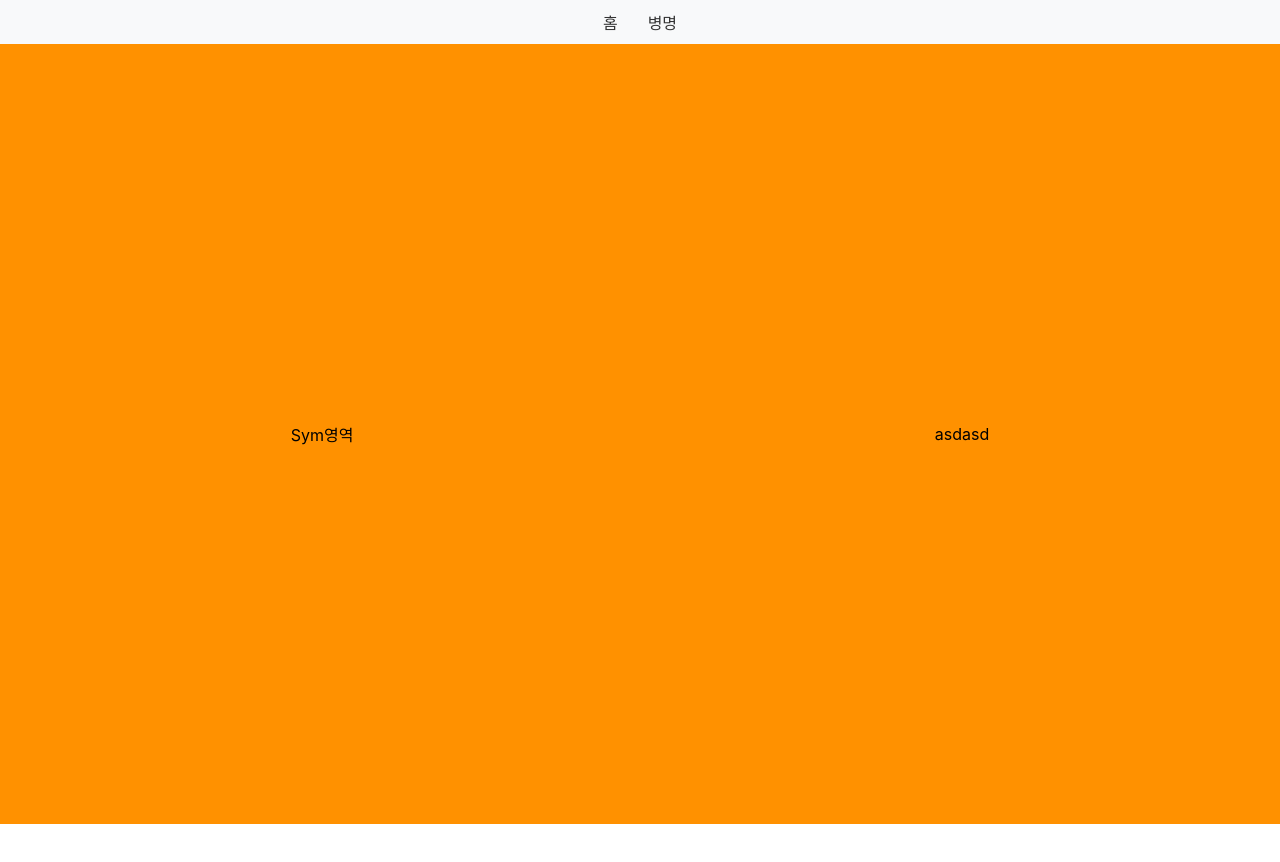
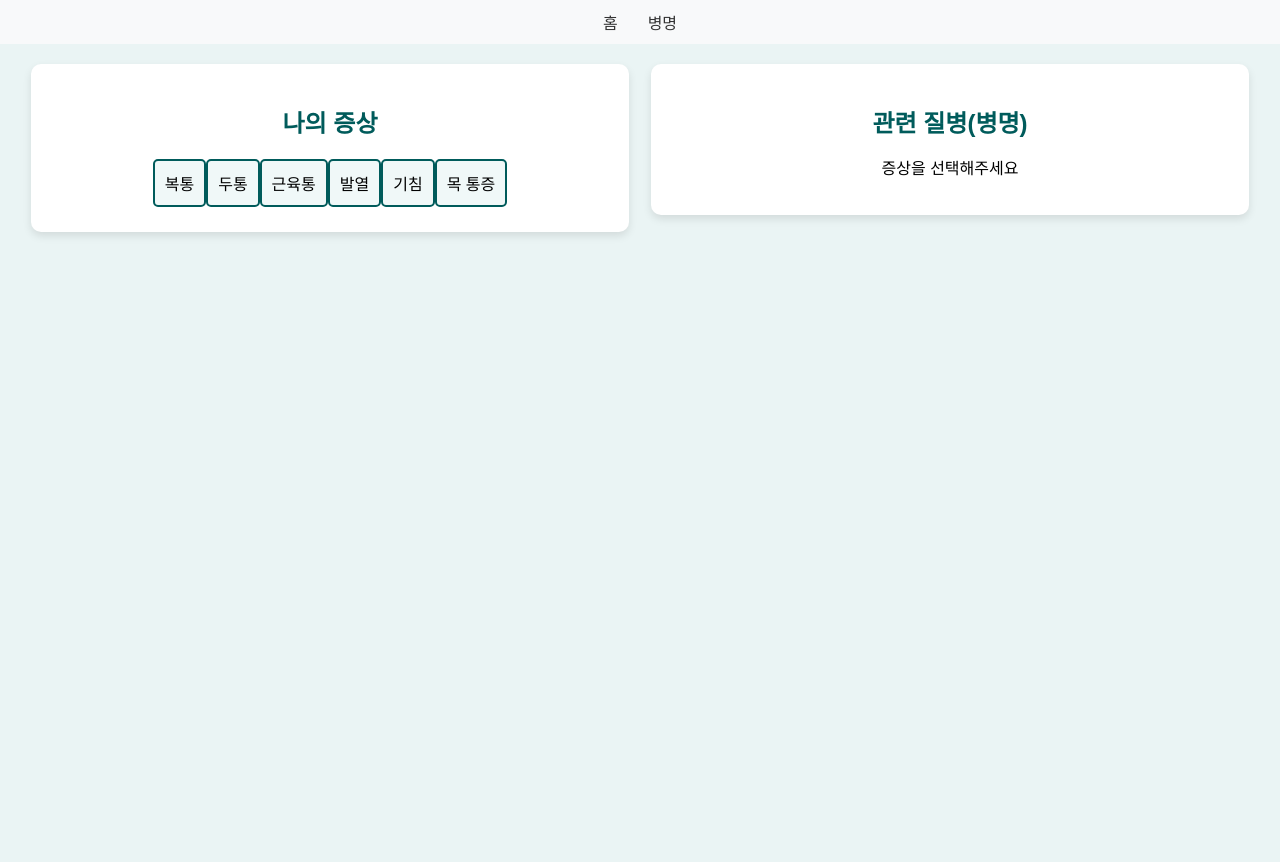
Before and after one commit to LeeSeungHun-35/personal_proj, a React (Create React App) app: page /Sym in a window 1280 px wide. Before the commit the page ends 824 px from the top, so only its background shows below. Built offline with nearby package versions, Linux system fonts and the light colour scheme; the HTML template or start-up script is replaced by a standard one.

Commit message:
증상 선택 및 취소 기능을 구현

```diff
--- a/src/page/Sym.css
+++ b/src/page/Sym.css
@@ -1,7 +1,62 @@
 .Sym {
     height: calc(100vh - 20px);
-    background-color: rgb(255, 145, 0);
+    background-color: #eaf4f4;
     display: flex;
+    flex-direction: row;
     justify-content: space-around;
-    align-items: center;
+    align-items: flex-start;
+    padding: 20px;
+    font-family: 'Arial', sans-serif;
+
 }
+
+.symptom-list, .disease-info {
+    background-color: #ffffff;
+    border-radius: 10px;
+    box-shadow: 0 4px 8px rgba(0, 0, 0, 0.1);
+    padding: 20px;
+    width: 45%;
+}
+
+.symptom-list h2, .disease-info h2 {
+    margin-bottom: 15px;
+    color: #005b5b;
+    font-size: 1.5em;
+}
+
+.symptom-list button {
+    background-color: #f0f8f8;
+    border: 2px solid #005b5b;
+    border-radius: 5px;
+    padding: 10px;
+    margin: 5px 0;
+    cursor: pointer;
+    font-size: 1em;
+    transition: background-color 0.3s, border-color 0.3s;
+}
+
+.symptom-list button:hover {
+    background-color: #e0f2f2;
+    border-color: #004d4d;
+}
+
+.symptom-list button.selected {
+    background-color: #b2d9d9;
+    border-color: #004d4d;
+    color: #003333;
+}
+
+.disease-info ul {
+    list-style-type: none;
+    padding: 0;
+    margin: 0;
+}
+
+.disease-info li {
+    background-color: #f9f9f9;
+    border: 1px solid #ddd;
+    border-radius: 5px;
+    padding: 10px;
+    margin: 5px 0;
+    font-size: 1em;
+}
--- a/src/page/Sym.jsx
+++ b/src/page/Sym.jsx
@@ -1,20 +1,67 @@
-import React from 'react'
+import React, { useState } from 'react';
 import './Sym.css';
 
+const symptoms = [
+    { id: 1, name: '복통', diseases: ['위염', '장염', '소화불량'] },
+    { id: 2, name: '두통', diseases: ['편두통', '근육통', '스트레스'] },
+    { id: 3, name: '근육통', diseases: ['근육 염좌', '피로', '미세 손상'] },
+    { id: 4, name: '발열', diseases: ['감기', '독감', '염증'] },
+    { id: 5, name: '기침', diseases: ['감기', '기관지염', '알레르기'] },
+    { id: 6, name: '목 통증', diseases: ['인후염', '편도선염', '경부근육통'] },
+];
 
 const Sym = () => {
+    const [selectedSymptoms, setSelectedSymptoms] = useState([]);
+
+    const handleSymptomClick = (symptom) => {
+        setSelectedSymptoms((prevSelected) => {
+            if (prevSelected.includes(symptom)) {
+                // 이미 선택된 증상 제거
+                return prevSelected.filter(s => s !== symptom);
+            } else {
+                // 선택되지 않은 증상 추가
+                return [...prevSelected, symptom];
+            }
+        });
+    };
+
+    const getUniqueDiseases = () => {
+        const diseaseSet = new Set();
+        selectedSymptoms.forEach(symptom => {
+            symptom.diseases.forEach(disease => diseaseSet.add(disease));
+        });
+        return Array.from(diseaseSet);
+    };
+
     return (
         <div className='Sym'>
-            <div>
-                Sym영역
+            <div className='symptom-list'>
+                <h2>나의 증상</h2>
+                {symptoms.map(symptom => (
+                    <button
+                        key={symptom.id}
+                        onClick={() => handleSymptomClick(symptom)}
+                        className={selectedSymptoms.includes(symptom) ? 'selected' : ''}
+                    >
+                        {symptom.name}
+                    </button>
+                ))}
             </div>
 
-            <div>
-                asdasd
+            <div className='disease-info'>
+                <h2>관련 질병(병명)</h2>
+                {selectedSymptoms.length > 0 ? (
+                    <ul>
+                        {getUniqueDiseases().map((disease, index) => (
+                            <li key={index}>{disease}</li>
+                        ))}
+                    </ul>
+                ) : (
+                    <p>증상을 선택해주세요</p>
+                )}
             </div>
-
         </div>
-    )
+    );
 }
 
-export default Sym
+export default Sym;
```
